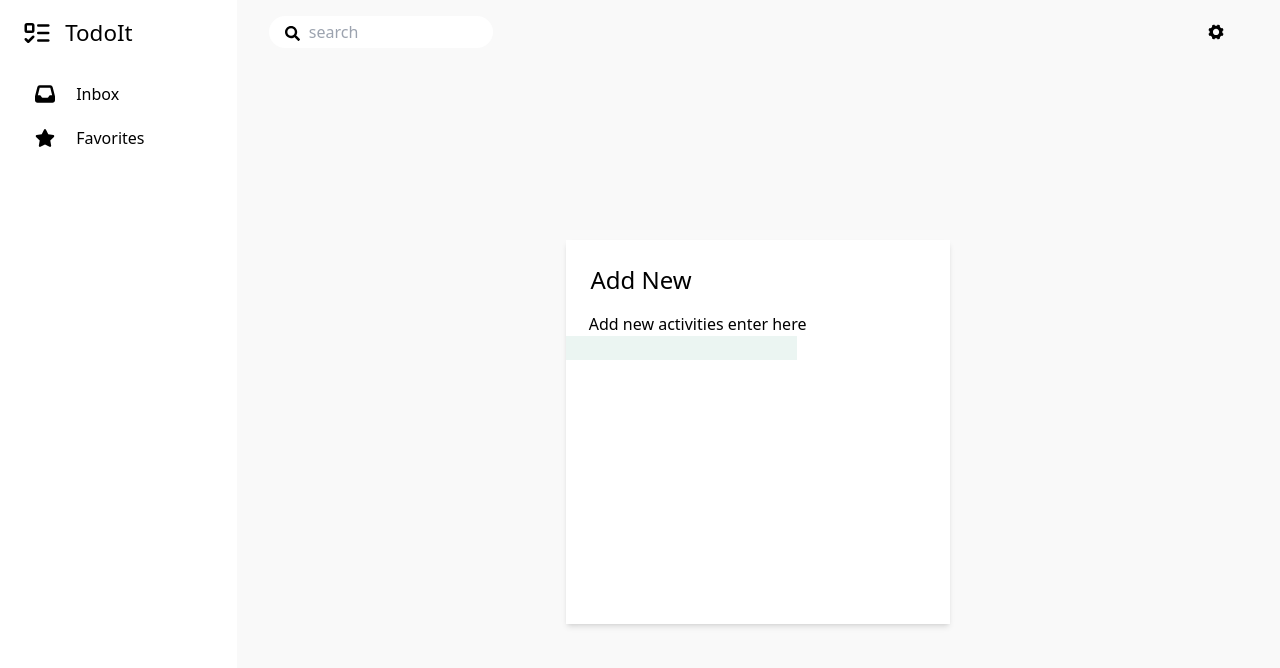
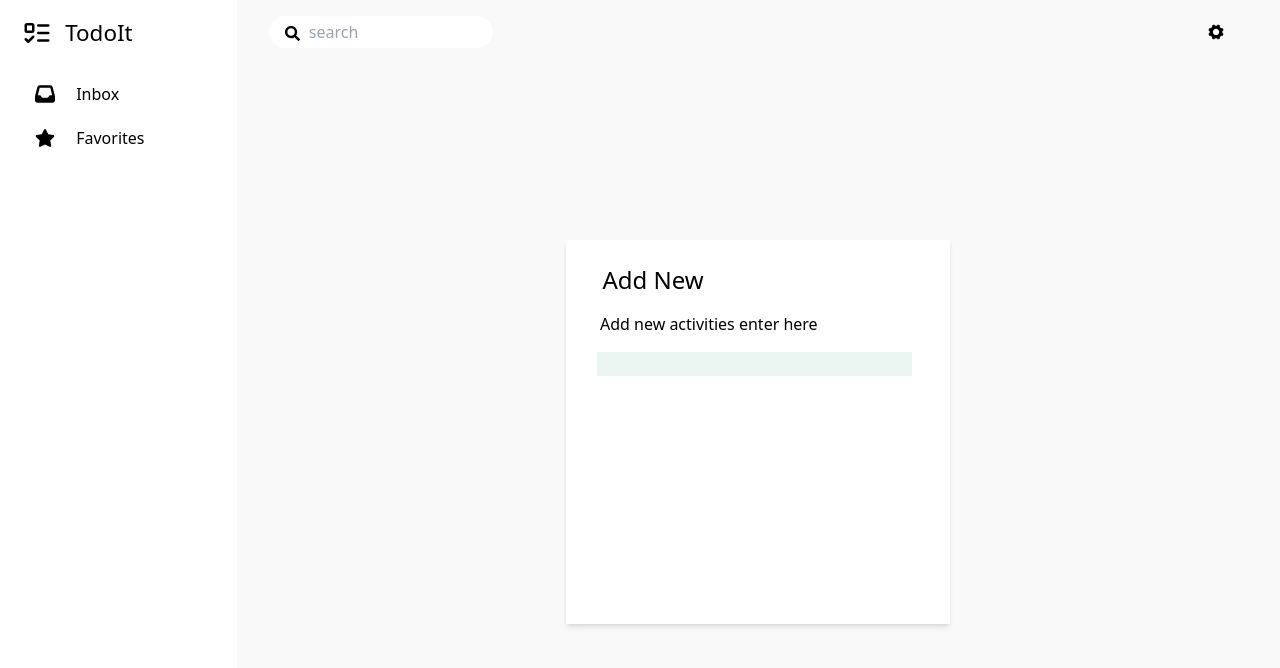
Before and after one commit to Daffa-Khayruyardan/TodoIt, a React (Vite) app in the folder client/: page /add in a window 1280 px wide. Shown: the top 668 px of the page. Built offline with nearby package versions, Linux system fonts and the light colour scheme.

Commit message:
update client side

```diff
--- a/client/pages/AddTodo.jsx
+++ b/client/pages/AddTodo.jsx
@@ -1,16 +1,24 @@
+// import some packages
+import { Link } from "react-router-dom";
+
 const AddTodo = () => {
     return(
         <div className="xl:flex xl:justify-center xl:items-center xl:bg-silverLight xl:flex-1">
             {/* form container */}
             <form action="" className="xl:shadow-md xl:bg-white xl:w-96 xl:h-96">
                 {/* form title */}
-                <h1 className="xl:pt-[1em] xl:pl-[1em] xl:text-2xl">Add New</h1>
+                <h1 className="xl:pt-[1em] xl:pl-[1.5em] xl:text-2xl">Add New</h1>
 
                 {/* form description */}
-                <p className="xl:pt-[1em] xl:pl-[1.4em]">Add new activities enter here</p>
+                <p className="xl:pt-[1em] xl:pl-[2.1em]">Add new activities enter here</p>
 
                 {/* input field */}
-                <input type="text" className="xl:bg-greenLightDying xl:focus:outline-none" />
+                <input type="text" className="xl:ml-[1.9em] xl:mt-[1em] xl:w-[82%] xl:bg-greenLightDying xl:focus:outline-none" />
+
+                {/* button container */}
+                <div>
+                    <Link></Link>
+                </div>
             </form>
         </div>
     )
```
